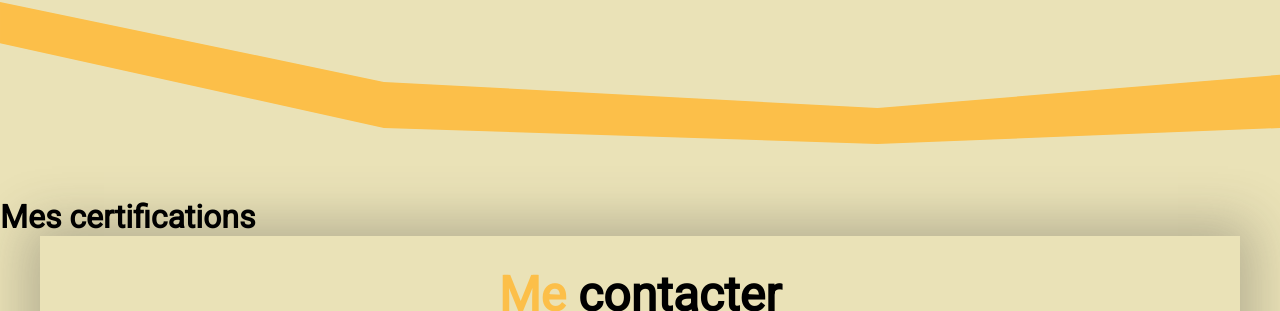
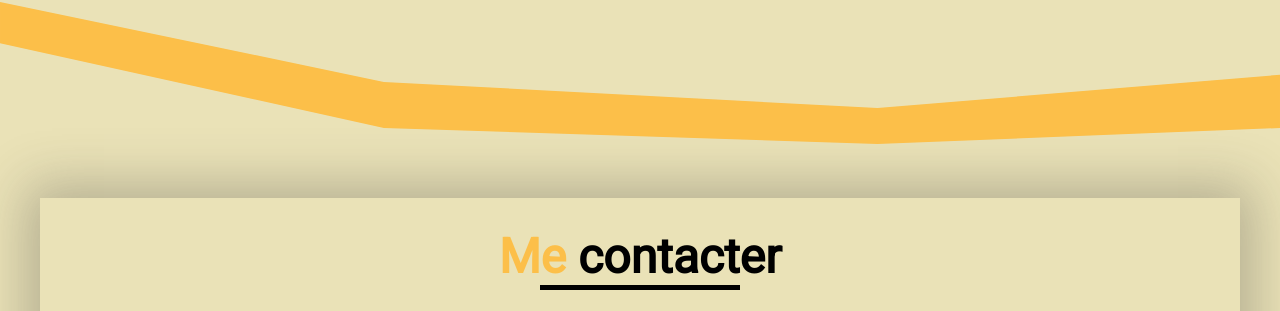
Before and after one commit to qrodrigues/qrodrigues.github.io, a plain HTML site: page index.html in a window 1280 px wide. Shown: the part 4070-4381 px from the top of the page. Drawn offline with nearby package versions, Linux system fonts and the light colour scheme.

Commit message:
Rollback certifications

```diff
--- a/index.html
+++ b/index.html
@@ -373,7 +373,7 @@
 
     <!-- Certifications -->
 
-    <h1>Mes certifications</h1>
+
 
     <!-- SECTION Contact -->
 
```
